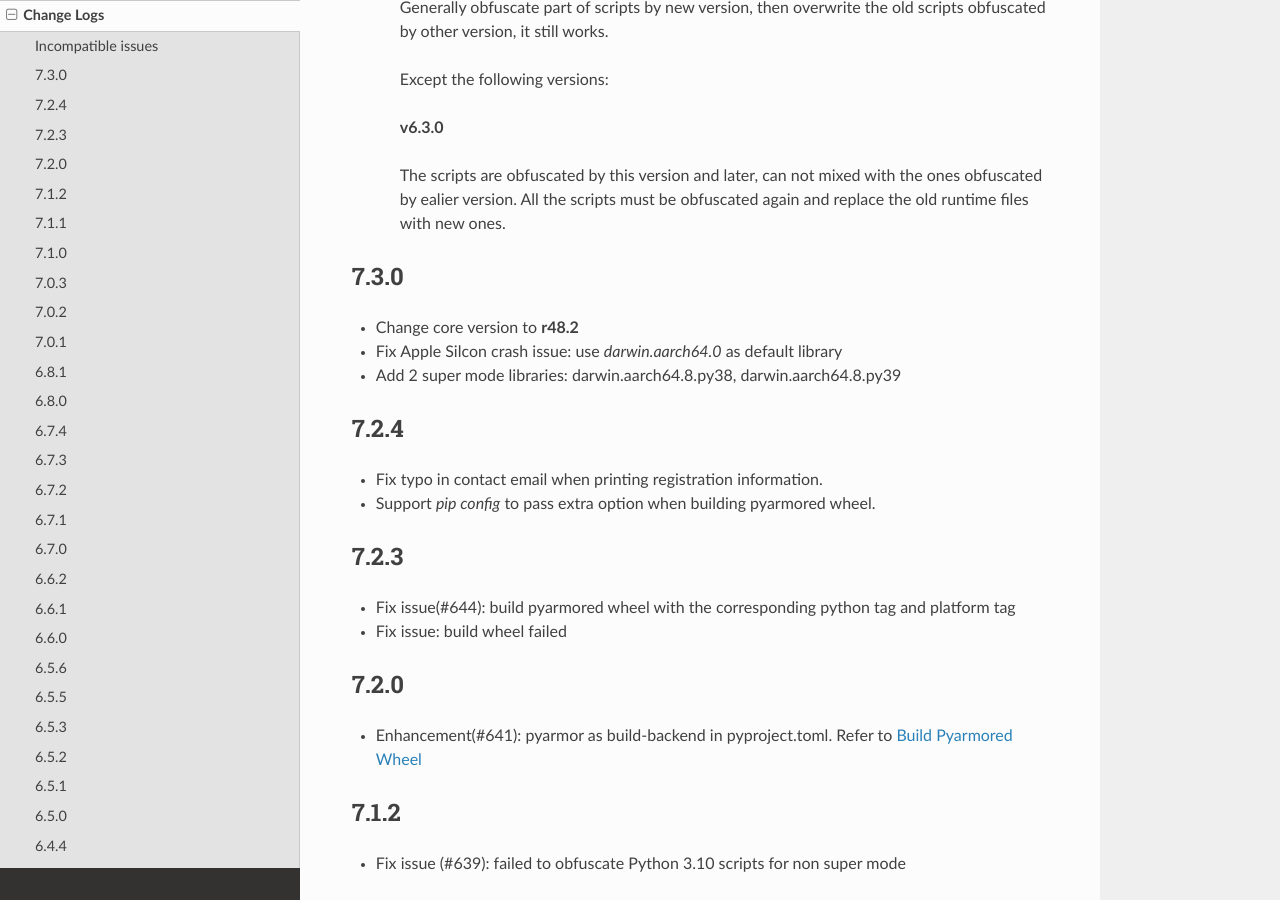
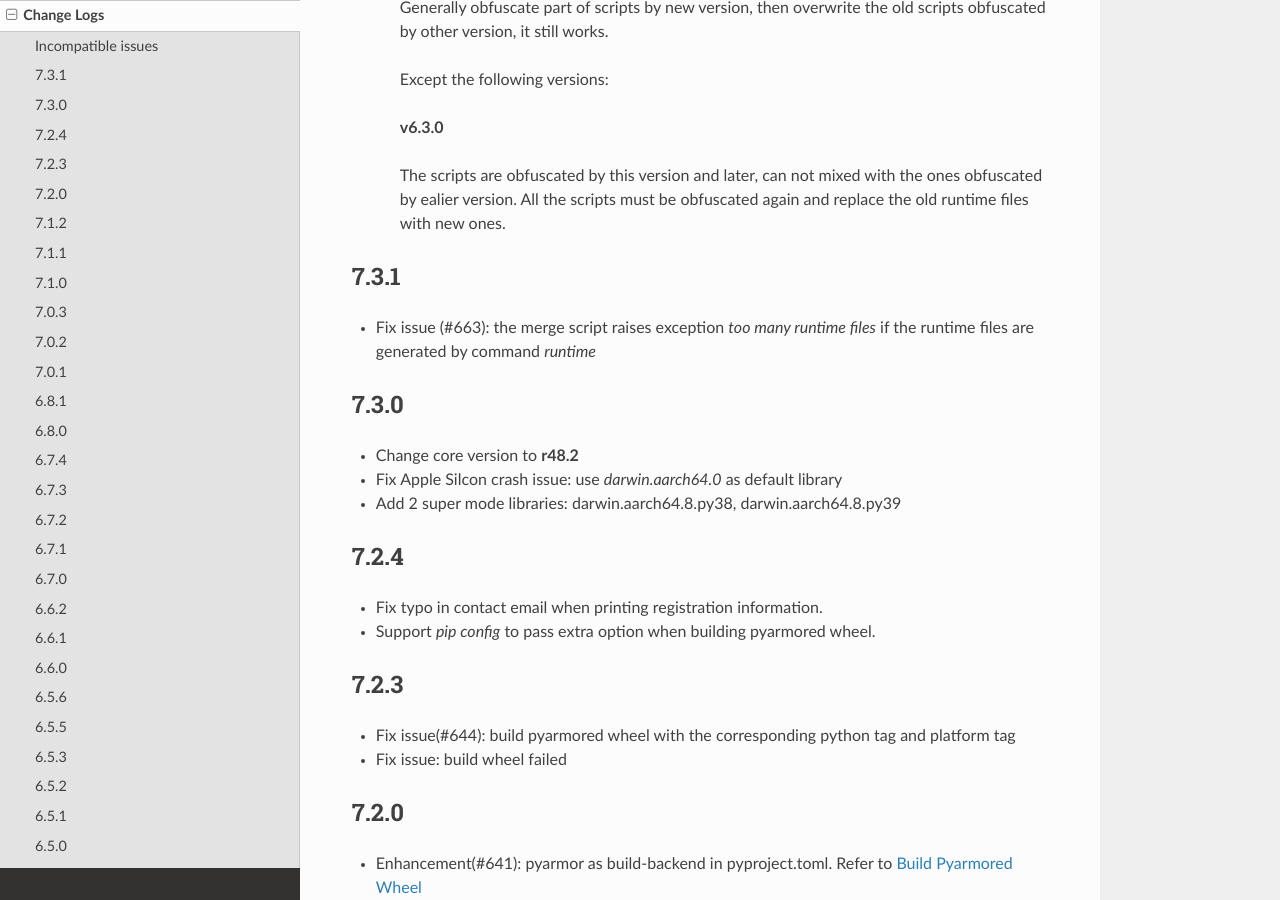
Before and after one commit to dashingsoft/pyarmor, a Sphinx documentation site: the page built from docs/change-logs.rst, in a window 1280 px wide and 900 px high, scrolled down 522 px. Built offline with Sphinx 7.4.7 and the Read the Docs theme 2.0.0, drawn with Linux system fonts in a browser that asks for light colours.

Commit message:
Add change log

```diff
--- a/docs/change-logs.rst
+++ b/docs/change-logs.rst
@@ -41,6 +41,11 @@
   It may be changed from time to time to fix new bugs, please update it once it
   doesn't work. If the new version has been released in PyPi, please remove the
   dev version, install the stable version from PyPi.
+
+7.3.1
+-----
+* Fix issue (#663): the merge script raises exception `too many runtime files`
+  if the runtime files are generated by command `runtime`
 
 7.3.0
 -----
```
